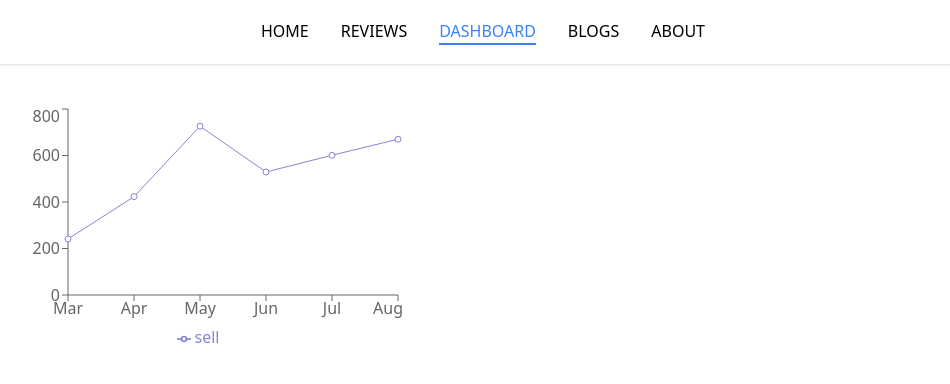
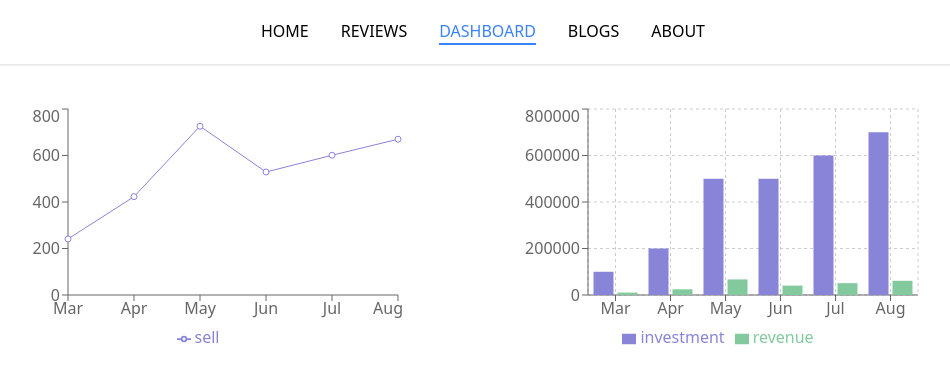
Before and after one commit to habiburrahman26/Product-analysis, a React (Create React App) app: page /dashboard in a window 1280 px wide. Shown: the top 384 px of the page, without its empty margins (157-1107 px from the left). Built offline with nearby package versions, Linux system fonts and the light colour scheme.

Commit message:
add bar chart

```diff
--- a/src/components/Chart/BarChartDraw.js
+++ b/src/components/Chart/BarChartDraw.js
@@ -0,0 +1,28 @@
+import React from 'react';
+import {
+    Bar,
+  BarChart,
+  CartesianGrid,
+  Legend,
+  Tooltip,
+  XAxis,
+  YAxis,
+} from 'recharts';
+
+const BarChartDraw = ({ data }) => {
+  return (
+    <div>
+      <BarChart width={400} height={250} data={data}>
+        <CartesianGrid strokeDasharray="3 3" />
+        <XAxis dataKey="month" />
+        <YAxis />
+        <Tooltip />
+        <Legend />
+        <Bar dataKey="investment" fill="#8884d8" />
+        <Bar dataKey="revenue" fill="#82ca9d" />
+      </BarChart>
+    </div>
+  );
+};
+
+export default BarChartDraw;
--- a/src/components/Dashboard/Dashboard.js
+++ b/src/components/Dashboard/Dashboard.js
@@ -1,4 +1,5 @@
 import React from 'react';
+import BarChartDraw from '../Chart/BarChartDraw';
 import LineChartDraw from '../Chart/LineChartDraw';
 
 const Dashboard = () => {
@@ -41,8 +42,9 @@ const Dashboard = () => {
     },
   ];
   return (
-    <div className='grid grid-cols-2 px-40 py-10 gap-20'>
+    <div className="grid grid-cols-2 px-40 py-10 gap-20">
       <LineChartDraw data={data} />
+      <BarChartDraw data={data} />
     </div>
   );
 };
```
